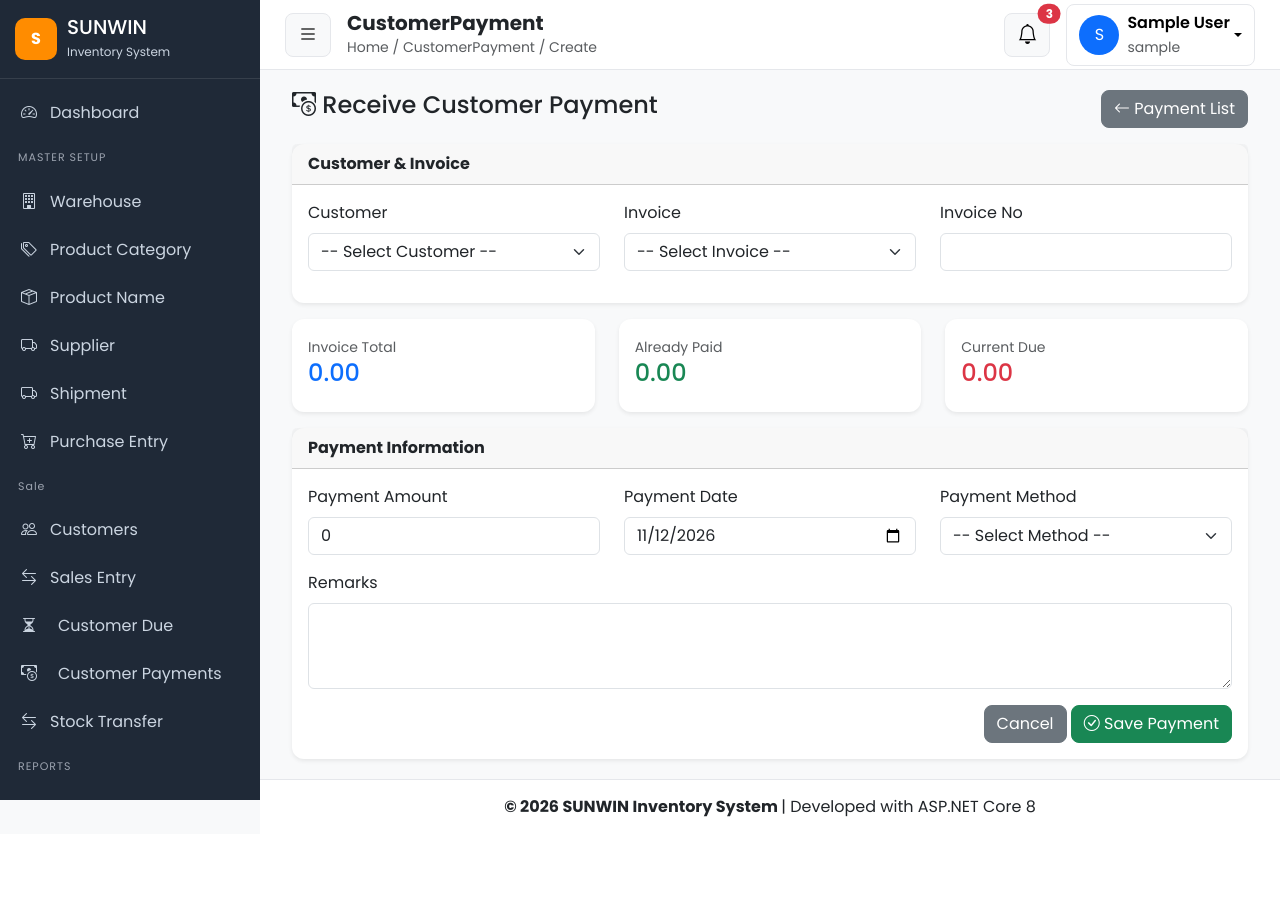
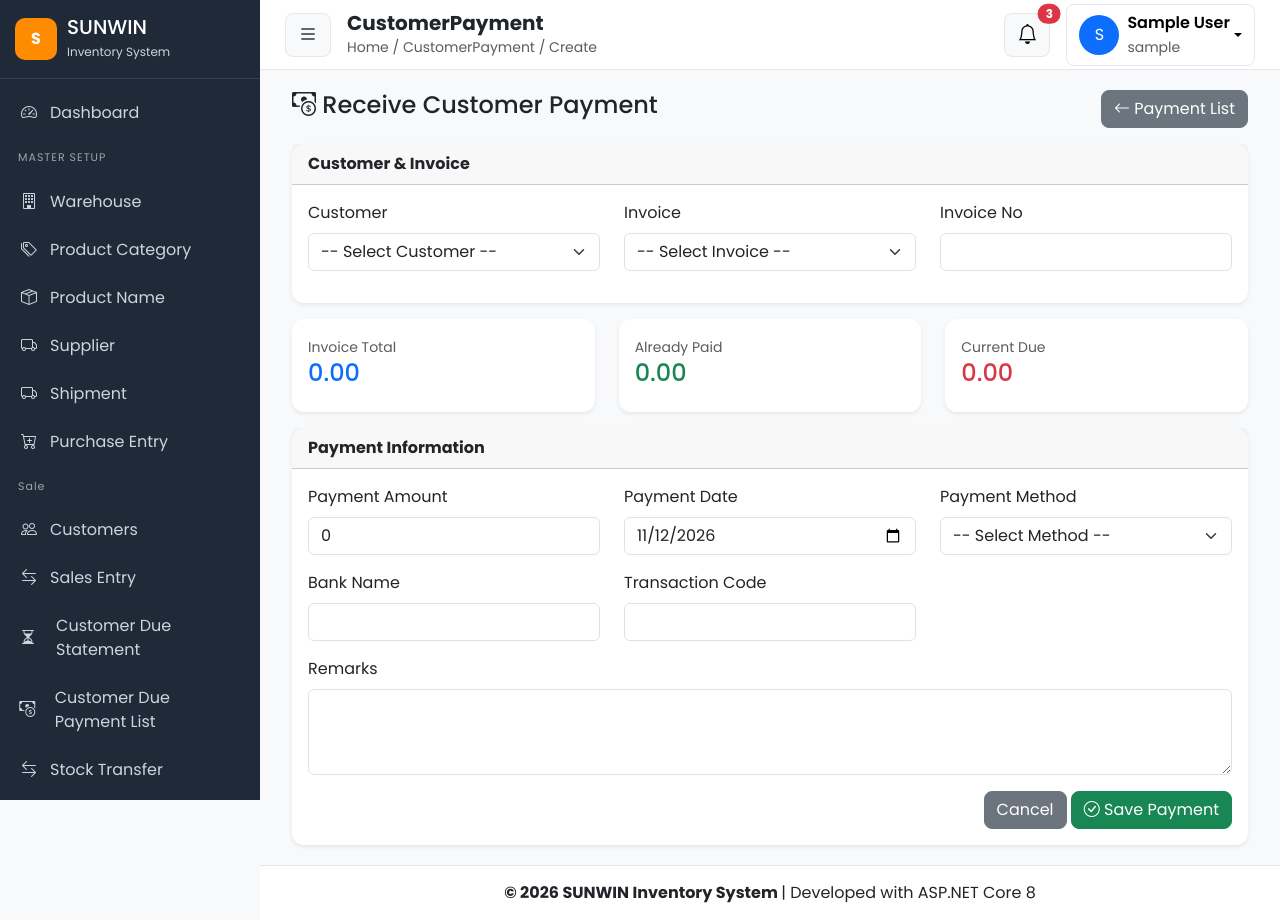
Before and after one commit to somiyaPrity/SunwinInventory, an ASP.NET Core app: page /CustomerPayment/Create in a window 1280 px wide. Before the commit the page ends 817 px from the top, so only its background shows below. Run offline with ASP.NET Core 8, Linux system fonts and the light colour scheme; the visitor is signed in with stand-in values (Sample User, id 1); data that the repository does not hold is empty; some libraries are stand-ins or nearby versions.

Commit message:
sales edit item, bank txn fields, customer payment updates

```diff
--- a/SunwinInventory/DTOs/CustomerPayment/CustomerPaymentDto.cs
+++ b/SunwinInventory/DTOs/CustomerPayment/CustomerPaymentDto.cs
@@ -27,6 +27,12 @@ namespace SunwinInventory.DTOs.CustomerPayment
         [StringLength(30)]
         public string? PaymentMethod { get; set; }
 
+        [StringLength(30)]
+        public string? BankName { get; set; }
+
+        [StringLength(30)]
+        public string? TransactionCode { get; set; }
+
         [StringLength(500)]
         public string? Remarks { get; set; }
 
--- a/SunwinInventory/DTOs/Sales/SalesEntryDto.cs
+++ b/SunwinInventory/DTOs/Sales/SalesEntryDto.cs
@@ -16,6 +16,10 @@ namespace SunwinInventory.DTOs.Sales
         public string? SalesType { get; set; }
 
         public string? ReceiveMethod { get; set; }
+
+        public string? BankName { get; set; }
+
+        public string? TransactionCode { get; set; }
 
         public decimal ReceiveAmount { get; set; }
 
--- a/SunwinInventory/Repositories/CustomerPaymentRepository.cs
+++ b/SunwinInventory/Repositories/CustomerPaymentRepository.cs
@@ -100,6 +100,10 @@ namespace SunwinInventory.Repositories
                     PaymentDate = model.PaymentDate,
 
                     PaymentMethod = model.PaymentMethod,
+
+                    BankName = model.BankName,
+
+                    TransectionCode = model.TransactionCode,
 
                     Remarks = model.Remarks,
 
--- a/SunwinInventory/Services/SalesService.cs
+++ b/SunwinInventory/Services/SalesService.cs
@@ -154,6 +154,8 @@ namespace SunwinInventory.Services
                     DueAmount = dueAmount,
 
                     ReceiveMethod = model.ReceiveMethod,
+                    BankName = model.BankName,
+                    TransectionCode = model.TransactionCode,
                     Remarks = model.Note,
 
                     CreatedBy = userName,
--- a/SunwinInventory/Views/CustomerPayment/Create.cshtml
+++ b/SunwinInventory/Views/CustomerPayment/Create.cshtml
@@ -324,11 +324,69 @@
                                 Cheque
                             </option>
 
-                            <option value="Mobile Banking">
-                                Mobile Banking
+                            <option value="Bkash">
+                                Bkash
+                            </option>
+
+                            <option value="Nagad">
+                                Nagad
+                            </option>
+
+                            <option value="Tap">
+                                Tap
+                            </option>
+
+                            <option value="Roket">
+                                Roket
                             </option>
 
                         </select>
+
+                    </div>
+
+
+                    <!-- Bank Name -->
+
+                    <div class="col-md-4 mb-3">
+
+                        <label asp-for="BankName"
+                               class="form-label">
+
+                            Bank Name
+
+                        </label>
+
+                        <input asp-for="BankName"
+                               class="form-control"
+                               id="bankName"
+                               type="text" />
+
+                        <span asp-validation-for="BankName"
+                              class="text-danger">
+                        </span>
+
+                    </div>
+
+
+                    <!-- Transaction Code -->
+
+                    <div class="col-md-4 mb-3">
+
+                        <label asp-for="TransactionCode"
+                               class="form-label">
+
+                            Transaction Code
+
+                        </label>
+
+                        <input asp-for="TransactionCode"
+                               class="form-control"
+                               id="transactionCode"
+                               type="text" />
+
+                        <span asp-validation-for="TransactionCode"
+                              class="text-danger">
+                        </span>
 
                     </div>
 
--- a/SunwinInventory/Views/CustomerPayment/CustomerDue.cshtml
+++ b/SunwinInventory/Views/CustomerPayment/CustomerDue.cshtml
@@ -1,7 +1,7 @@
 @model IEnumerable<SunwinInventory.DTOs.CustomerPayment.CustomerDueDto>
 
 @{
-    ViewData["Title"] = "Customer Due Report";
+    ViewData["Title"] = "Customer Due Statement";
 }
 
 <div class="container-fluid">
@@ -10,7 +10,7 @@
 
         <h4>
             <i class="bi bi-hourglass-split me-2"></i>
-            Customer Due Report
+            Customer Due Statement
         </h4>
 
         <div>
--- a/SunwinInventory/Views/CustomerPayment/Index.cshtml
+++ b/SunwinInventory/Views/CustomerPayment/Index.cshtml
@@ -1,7 +1,7 @@
 @model IEnumerable<SunwinInventory.DTOs.CustomerPayment.CustomerPaymentDto>
 
 @{
-    ViewData["Title"] = "Customer Payments";
+    ViewData["Title"] = "Customer Due Payment List";
 }
 
 <div class="container-fluid">
@@ -10,7 +10,7 @@
 
         <h4>
             <i class="bi bi-cash-stack"></i>
-            Customer Payments
+            Customer Due Payment List
         </h4>
 
         <a asp-action="Create"
--- a/SunwinInventory/Views/Shared/_Sidebar.cshtml
+++ b/SunwinInventory/Views/Shared/_Sidebar.cshtml
@@ -161,14 +161,14 @@
                asp-action="CustomerDue">
 
                 <i class="bi bi-hourglass-split me-2"></i>
-                Customer Due
+                Customer Due Statement
 
             </a>
         </li>
         <li class="nav-item">
             <a class="nav-link" asp-controller="CustomerPayment" asp-action="Index">
                 <i class="bi bi-cash-coin me-2"></i>
-                Customer Payments
+                Customer Due Payment List
             </a>
         </li>
 
```
Also changed, not shown: SunwinInventory/Controllers/SalesController.cs (+6 -1 lines), SunwinInventory/Models/CustomerPayment.cs (+7 -0 lines), SunwinInventory/Views/Sales/Create.cshtml (+133 -15 lines).
